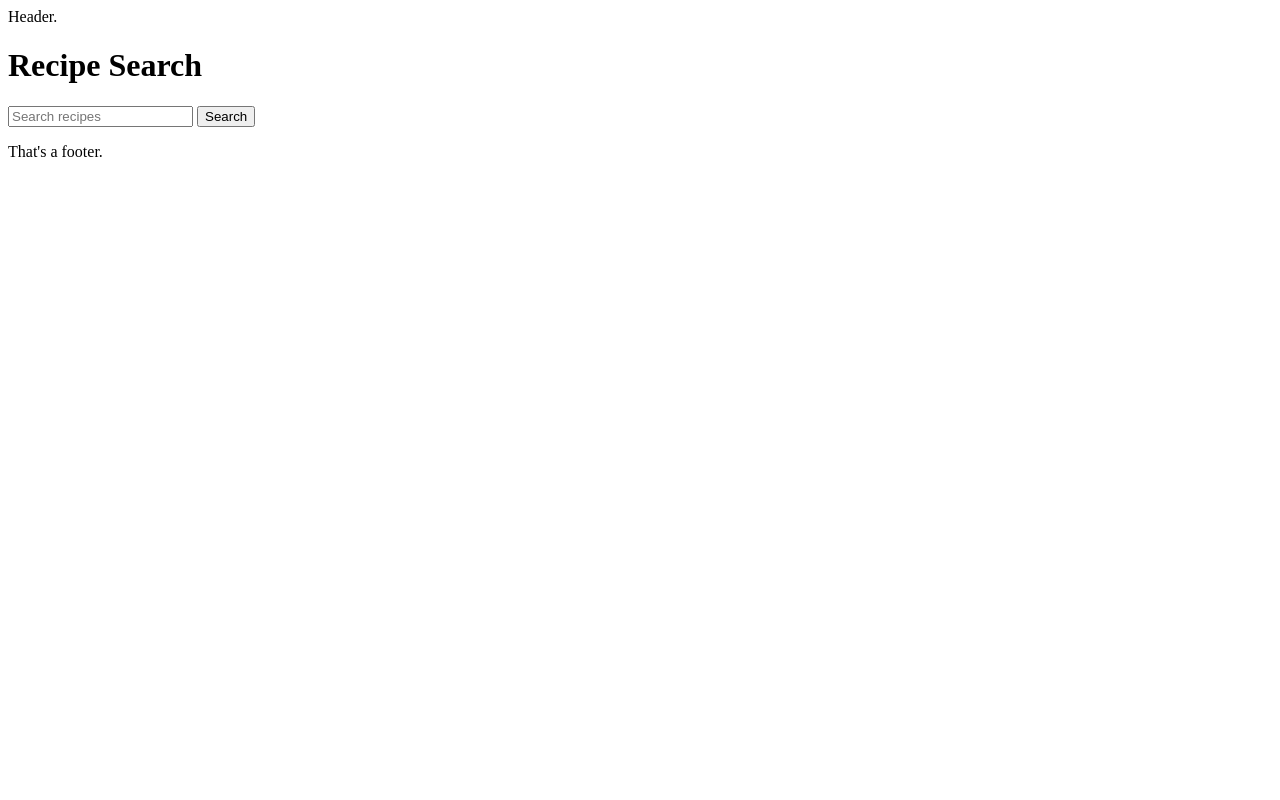
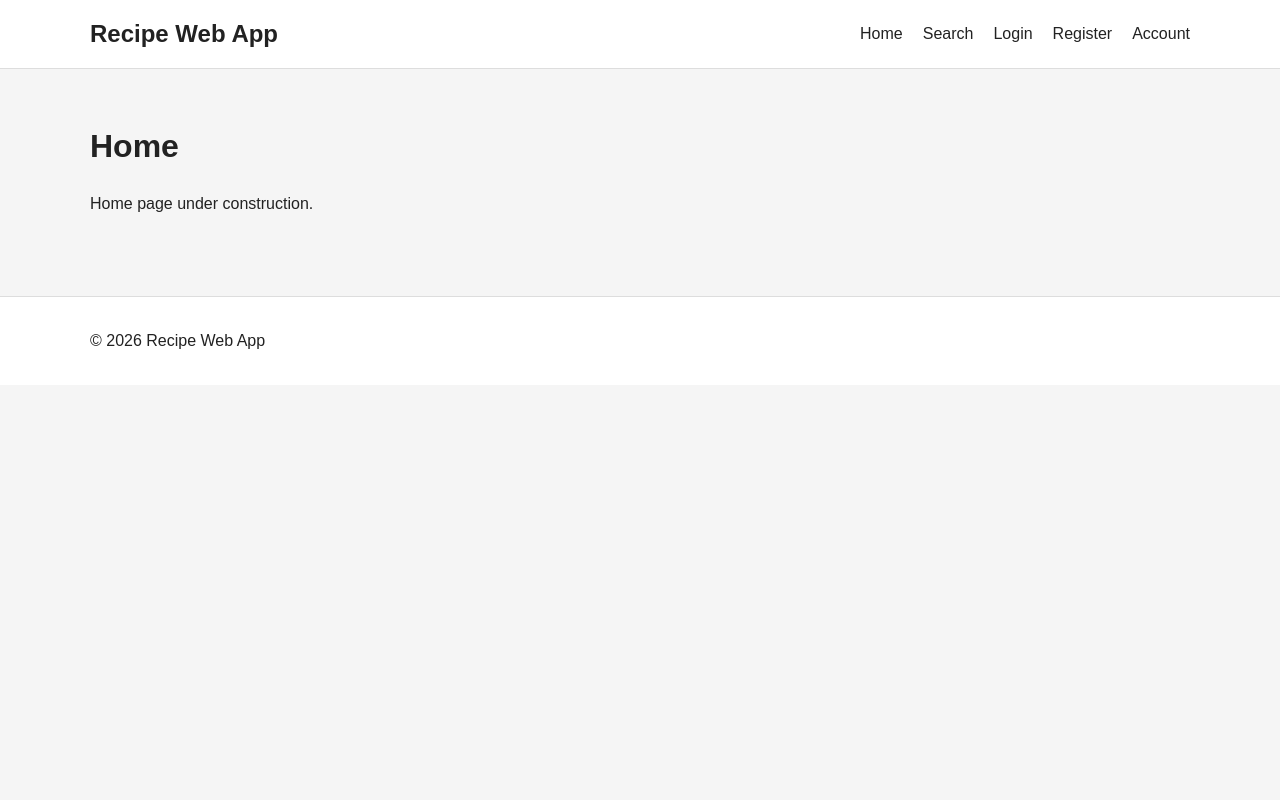
Before and after one commit to makrynio/recipe-app, a PHP site: page / in a window 1280 px wide. Run offline with PHP 8.4, Linux system fonts and the light colour scheme.

Commit message:
Updated Index page,Header, Footer and CSS file

```diff
--- /dev/null
+++ b/css/styles.css
@@ -0,0 +1,111 @@
+/* Basic style */
+* {
+    box-sizing: border-box;
+}
+
+body {
+    margin: 0;
+    font-family: Arial, sans-serif;
+    line-height: 1.5;
+    background-color: #f5f5f5;
+    color: #222;
+}
+
+img {
+    max-width: 100%;
+    height: auto;
+}
+
+a {
+    color: inherit;
+    text-decoration: none;
+}
+
+a:hover,
+a:focus {
+    text-decoration: underline;
+}
+
+/* Shared layout */
+.container {
+    width: min(90%, 1100px);
+    margin: 0 auto;
+}
+
+/* Header */
+.site-header {
+    background-color: #ffffff;
+    border-bottom: 1px solid #ddd;
+}
+
+.site-header .container {
+    display: flex;
+    flex-direction: column;
+    gap: 1rem;
+    padding: 1rem 0;
+}
+
+.site-title {
+    margin: 0;
+    font-size: 1.5rem;
+}
+
+.nav-list {
+    list-style: none;
+    display: flex;
+    flex-direction: column;
+    gap: 0.75rem;
+    margin: 0;
+    padding: 0;
+}
+
+/* Main content */
+main.container {
+    padding: 2rem 0;
+}
+
+/* Footer */
+.site-footer {
+    background-color: #ffffff;
+    border-top: 1px solid #ddd;
+    margin-top: 2rem;
+    padding: 1rem 0;
+}
+
+/* Basic content blocks */
+section,
+form {
+    background-color: #ffffff;
+    border: 1px solid #ddd;
+    border-radius: 8px;
+    padding: 1rem;
+    margin-bottom: 1.5rem;
+}
+
+input,
+select,
+textarea,
+button {
+    width: 100%;
+    padding: 0.75rem;
+    margin-bottom: 1rem;
+    font: inherit;
+}
+
+button {
+    cursor: pointer;
+}
+
+/* Desktop */
+@media (min-width: 768px) {
+    .site-header .container {
+        flex-direction: row;
+        align-items: center;
+        justify-content: space-between;
+    }
+
+    .nav-list {
+        flex-direction: row;
+        gap: 1.25rem;
+    }
+}
--- a/includes/footer.php
+++ b/includes/footer.php
@@ -1 +1,9 @@
-That's a footer.
+    <footer class="site-footer">
+        <div class="container">
+            <p>&copy; 2026 Recipe Web App</p>
+        </div>
+    </footer>
+
+    <script src="js/main.js"></script>
+</body>
+</html>
--- a/includes/header.php
+++ b/includes/header.php
@@ -1 +1,31 @@
-Header.
+<!DOCTYPE html>
+<html lang="en">
+<head>
+    <meta charset="UTF-8">
+    <meta name="viewport" content="width=device-width, initial-scale=1.0">
+    <title>Recipe Web App</title>
+
+    <link rel="stylesheet" href="css/styles.css">
+</head>
+
+<body>
+
+<header class="site-header">
+    <div class="container">
+
+        <h1 class="site-title">
+            <a href="index.php">Recipe Web App</a>
+        </h1>
+
+        <nav aria-label="Main navigation">
+            <ul class="nav-list">
+             <li><a href="/recipe-app/index.php">Home</a></li>
+             <li><a href="/recipe-app/pages/search.php">Search</a></li>
+             <li><a href="/recipe-app/pages/login.php">Login</a></li>
+             <li><a href="/recipe-app/pages/register.php">Register</a></li>
+             <li><a href="/recipe-app/pages/account.php">Account</a></li>
+           </ul>
+        </nav>
+
+    </div>
+</header>
--- a/index.php
+++ b/index.php
@@ -1,12 +1,8 @@
 <?php include 'includes/header.php'; ?>
 
-<main>
-    <h1>Recipe Search</h1>
-
-    <form>
-        <input type="text" name="search" placeholder="Search recipes">
-        <button type="submit">Search</button>
-    </form>
+<main class="container">
+    <h1>Home</h1>
+    <p>Home page under construction.</p>
 </main>
 
 <?php include 'includes/footer.php'; ?>
```
Also changed, not shown: css/style.css (deleted).
